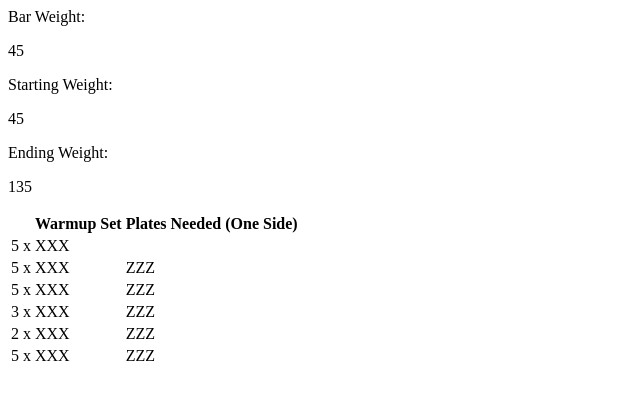
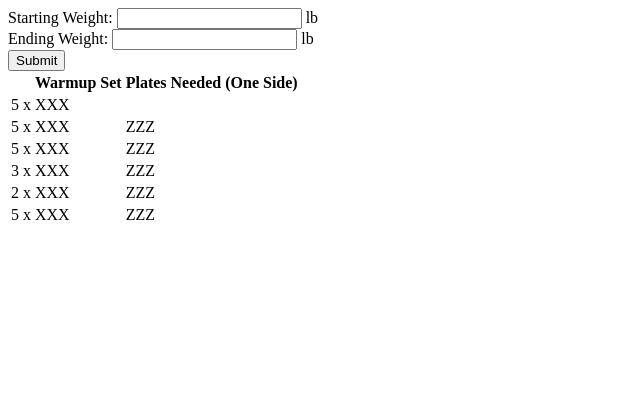
Before and after one commit to devashrlucas/warmup-calculator, a website: page index.html in a window 1280 px wide. Shown: the whole page, without its empty margins (0-640 px from the left). Drawn offline with Linux system fonts and the light colour scheme.

Commit message:
Fixed JS DOM manipulation using HTML form data.

```diff
--- a/index.html
+++ b/index.html
@@ -9,21 +9,22 @@
 </head>
 
 <body>
-<!-- Saved form for webpage
+
 <div class="inputs">
-    <form name="input-form" action="" method="POST">
+    <form name="input-form" onsubmit="return false;" action="" method="POST">
         Starting Weight: <input type="text" name="start-weight" id="start"> lb <br>
-        Ending Weight: <input type="text" name="end-weight"> lb <br>
+        Ending Weight: <input type="text" name="end-weight" id="end"> lb <br>
+        <input type="submit" name="submit" onclick="getInputs(); getWarmupSetWeights(); roundUpWarmupSetWeights(); getOneSideWeight(); updateHTML();" />
     </form>
 </div>
 
--->
+<!-- Saved form for webpage
 <div class="test">
     Bar Weight: <p id="bar">45</p>
     Starting Weight:<p id="start">45</p>
     Ending Weight:<p id="end">135</p>
 </div>
-
+-->
   <div class="warmup-table">
       <table>
           <tr>
--- a/js/script.js
+++ b/js/script.js
@@ -5,20 +5,16 @@ var inputOneSideWeight = getOneSideWeight();
 
 
 function getInputs() {
-  let barInput = document.querySelector('#bar').innerHTML;
-  let barText = '';
-  let startInput = document.querySelector('#start').innerText;
+  let barText = '45';
+  let startInput = document.querySelector('#start').value;
   let startText = '';
-  let endInput = document.querySelector('#end').innerText;
+  let endInput = document.querySelector('#end').value;
   let endText = '';
   let inputArray = [];
   let i;
-  for (i = 0; i < barInput.length; i += 1) {
-    barText += barInput.charAt(i);
-  }
   inputArray.push(barText);
   for (i = 0; i < startInput.length; i += 1) {
-    startText += startInput.charAt(i);
+    startText += Number(startInput.charAt(i));
   }
   inputArray.push(startText);
   for (i = 0; i < endInput.length; i += 1) {
@@ -30,11 +26,11 @@ function getInputs() {
 
 function getWarmupSetWeights() {
   let warmupSetWeights = [];
-  let weightJump = ((inputWeight[2] - inputWeight[1]) / 4);
-  let tempJump = (Number(inputWeight[0]));
+  let weightJump = ((getInputs()[2] - getInputs()[1]) / 4);
+  let tempJump = (Number(getInputs()[0]));
   let i;
 
-  warmupSetWeights.push(inputWeight[0]);
+  warmupSetWeights.push(getInputs()[0]);
 
   for (i = 0; i < 4; i += 1) {
     tempJump += weightJump;
@@ -48,8 +44,8 @@ function roundUpWarmupSetWeights() {
   let tempRounded = 0;
   let i;
 
-  for (i = 0; i < inputWarmupSetWeights.length; i += 1) {
-    tempRounded = Math.ceil(inputWarmupSetWeights[i] / 5) * 5;
+  for (i = 0; i < getWarmupSetWeights().length; i += 1) {
+    tempRounded = Math.ceil(getWarmupSetWeights()[i] / 5) * 5;
     roundedWarmupSetWeights.push(tempRounded);
   }
   return roundedWarmupSetWeights;
@@ -60,12 +56,12 @@ function getOneSideWeight() {
   let tempOneSide = 0;
   let i;
 
-  for (i = 0; i < inputRoundedWarmupSetWeight.length; i += 1) {
-    if (inputRoundedWarmupSetWeight[i] === document.querySelector('#bar').innerHTML) {
+  for (i = 0; i < roundUpWarmupSetWeights().length; i += 1) {
+    if (roundUpWarmupSetWeights()[i] === 45) {
       tempOneSide = 0;
       oneSideWeight.push(tempOneSide);
     } else {
-      tempOneSide = inputRoundedWarmupSetWeight[i] / 2;
+      tempOneSide = roundUpWarmupSetWeights()[i] / 2;
       oneSideWeight.push(tempOneSide);
     }
   }
@@ -81,6 +77,7 @@ function plateRemainder(weight, plate) {
 function weightLoop(x) {
   let weightLoopArray = [];
   let filteredArray = [];
+  let formattedArray = [];
   let remainder45 = plateRemainder(x, 45.0);
   let remainder25 = plateRemainder(remainder45[1], 25.0);
   let remainder10 = plateRemainder(remainder25[1], 10.0);
@@ -125,18 +122,23 @@ function weightLoop(x) {
   filteredArray = weightLoopArray.filter(function (f) {
     return f != '';
   });
-  return filteredArray;
+  formattedArray = filteredArray.join(', ');
+  return formattedArray;
 }
-document.getElementById('first-set-weight').innerHTML = 'Empty bar';
-document.getElementById('second-set-weight').innerHTML = inputRoundedWarmupSetWeight[0];
-document.getElementById('third-set-weight').innerHTML = inputRoundedWarmupSetWeight[1];
-document.getElementById('fourth-set-weight').innerHTML = inputRoundedWarmupSetWeight[2];
-document.getElementById('fifth-set-weight').innerHTML = inputRoundedWarmupSetWeight[3];
-document.getElementById('working-set-weight').innerHTML = inputRoundedWarmupSetWeight[4];
+
+function updateHTML() {
+  document.getElementById('first-set-weight').innerHTML = 'Empty bar';
+  document.getElementById('second-set-weight').innerHTML = roundUpWarmupSetWeights()[0];
+  document.getElementById('third-set-weight').innerHTML = roundUpWarmupSetWeights()[1];
+  document.getElementById('fourth-set-weight').innerHTML = roundUpWarmupSetWeights()[2];
+  document.getElementById('fifth-set-weight').innerHTML = roundUpWarmupSetWeights()[3];
+  document.getElementById('working-set-weight').innerHTML = roundUpWarmupSetWeights()[4];
 
 
-document.getElementById('second-set-plates').innerHTML = weightLoop(inputOneSideWeight[0]);
-document.getElementById('third-set-plates').innerHTML = weightLoop(inputOneSideWeight[1]);
-document.getElementById('fourth-set-plates').innerHTML = weightLoop(inputOneSideWeight[2]);
-document.getElementById('fifth-set-plates').innerHTML = weightLoop(inputOneSideWeight[3]);
-document.getElementById('working-set-plates').innerHTML = weightLoop(inputOneSideWeight[4]);
+  document.getElementById('second-set-plates').innerHTML = weightLoop(getOneSideWeight()[0]);
+  document.getElementById('third-set-plates').innerHTML = weightLoop(getOneSideWeight()[1]);
+  document.getElementById('fourth-set-plates').innerHTML = weightLoop(getOneSideWeight()[2]);
+  document.getElementById('fifth-set-plates').innerHTML = weightLoop(getOneSideWeight()[3]);
+  document.getElementById('working-set-plates').innerHTML = weightLoop(getOneSideWeight()[4]);
+
+}
```
